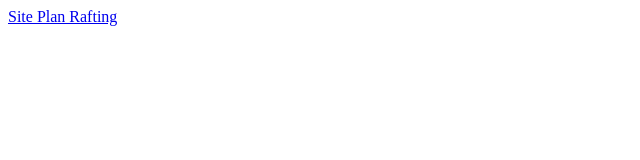
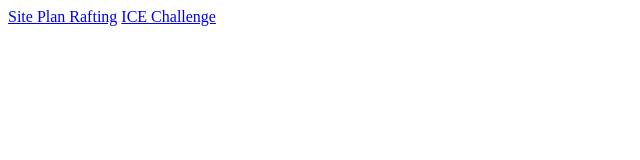
Before and after one commit to jaden-massey/WDD, a plain HTML site: page index.html in a window 1280 px wide. Shown: the whole page, without its empty margins (0-640 px from the left). Drawn offline with Linux system fonts and the light colour scheme.

Commit message:
adding a way to access challenge

```diff
--- a/index.html
+++ b/index.html
@@ -8,5 +8,6 @@
 </head>
 <body>
     <a href="./wwr/site-plan-rafting.html">Site Plan Rafting</a>
+    <a href="./ice_challenge/ice.html">ICE Challenge</a>
 </body>
 </html>
```
